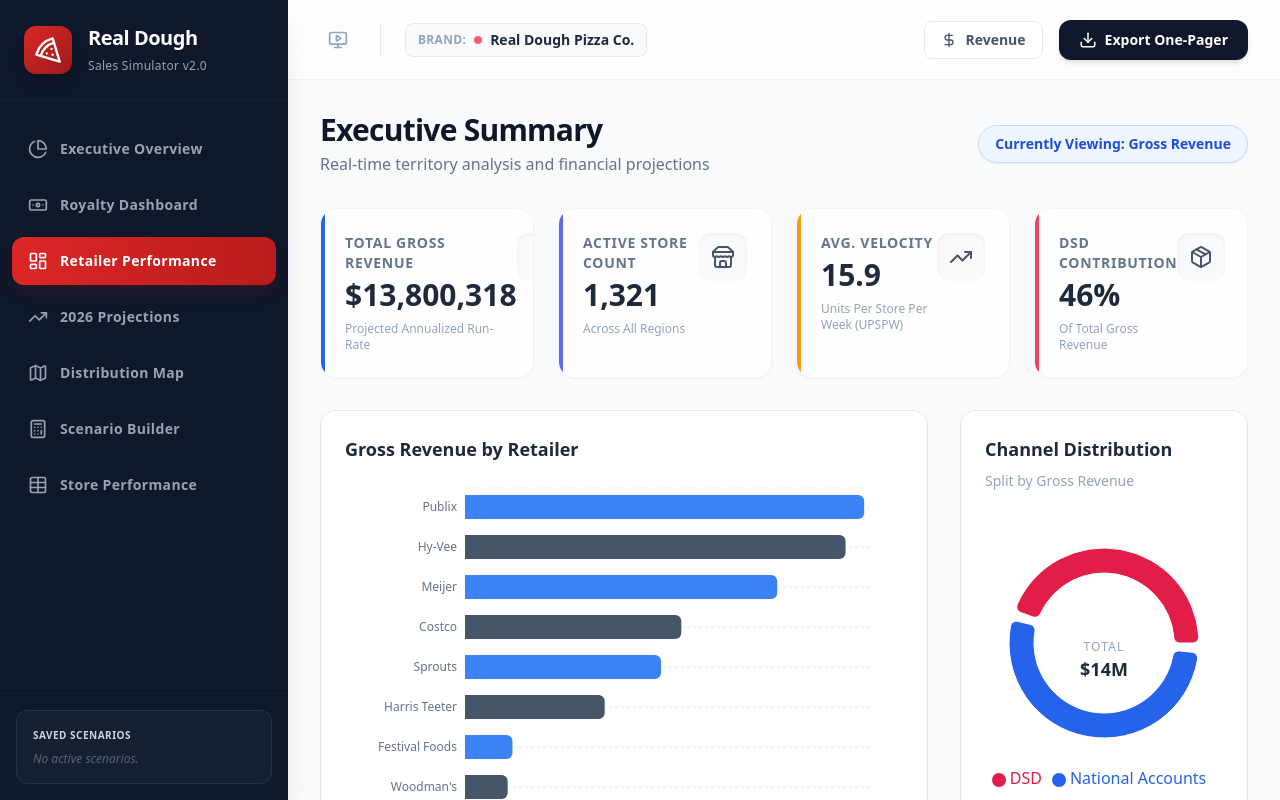
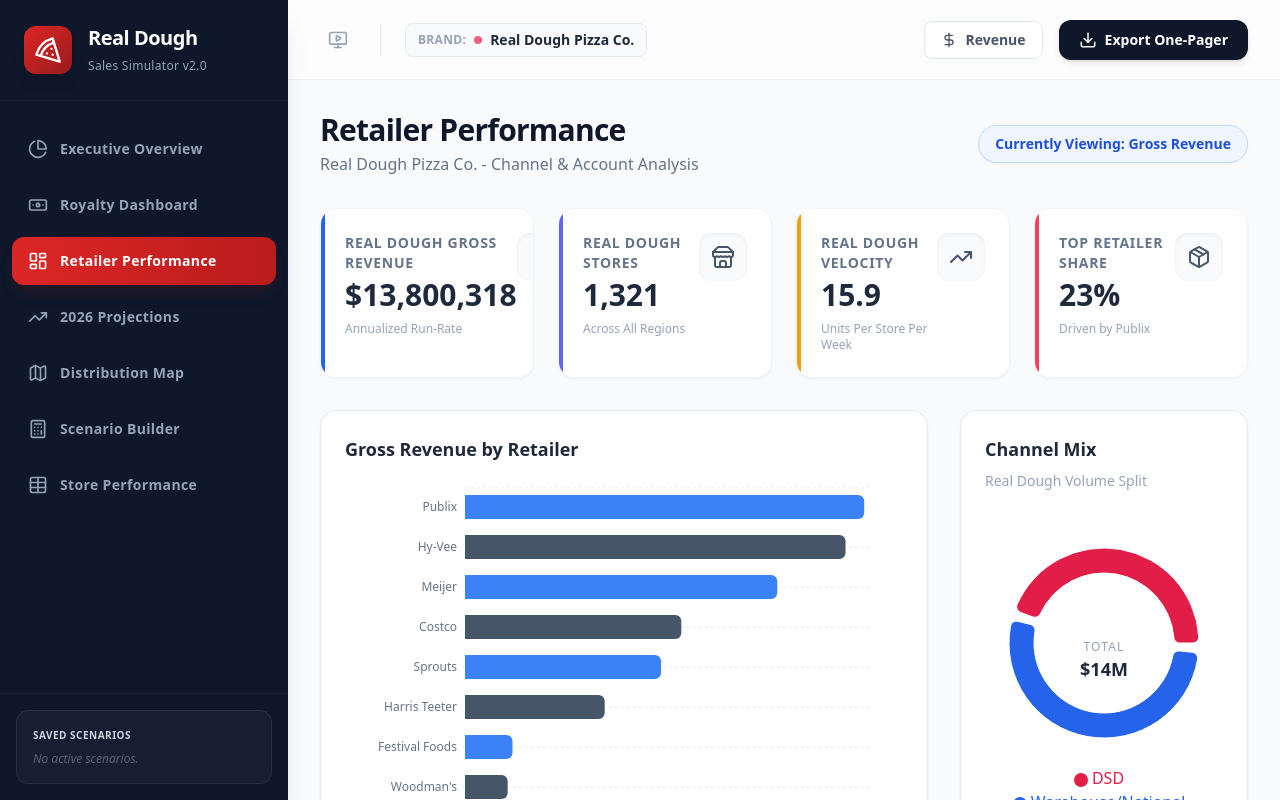
Before and after one commit to prepppy/real-dough-sales-simulator, a React (Vite) app: page / in a window 1280 px wide. Both pictures are taken after a click on the button "Retailer Performance". Built offline with nearby package versions, Linux system fonts and the light colour scheme.

Commit message:
Refactor Retailer Performance and Store Performance modules per revision plan

```diff
--- a/components/Dashboard.tsx
+++ b/components/Dashboard.tsx
@@ -25,7 +25,10 @@
   const isProfit = state.metricMode === 'PROFIT';
   const metricLabel = isProfit ? 'Net Profit' : 'Gross Revenue';
 
-  // Metrics Logic
+  // Metrics Logic - Filtered to Real Dough Pizza Co (Simulated)
+  // In a real app, we'd filter by brandId. Here, we assume filteredStores contains the relevant data.
+  // ISSUE 2 FIX: Renamed metrics to be Real Dough specific
+
   const totalStores = filteredStores.length;
 
   const totalFinancials = filteredStores.reduce((acc, store) => {
@@ -48,11 +51,13 @@
     const value = isProfit ? fins.profit : fins.revenue;
     acc[channel] = (acc[channel] || 0) + value;
     return acc;
-  }, { 'DSD': 0, 'National Account': 0 } as Record<string, number>);
+  }, { 'DSD': 0, 'National Account': 0, 'Warehouse': 0 } as Record<string, number>);
 
+  // Combine Warehouse and National Account for display if needed, or keep separate
+  // Based on spec, Warehouse is key.
   const pieData = [
     { name: 'DSD', value: channelData['DSD'] },
-    { name: 'National Accounts', value: channelData['National Account'] },
+    { name: 'Warehouse/National', value: (channelData['National Account'] || 0) + (channelData['Warehouse'] || 0) },
   ];
 
   // Data for Bar Chart (Metric by Retailer)
@@ -73,8 +78,9 @@
     <div className="space-y-8 animate-fade-in">
       <div className="flex items-center justify-between">
         <div>
-            <h2 className="text-3xl font-bold text-slate-900 tracking-tight">Executive Summary</h2>
-            <p className="text-slate-500 mt-1">Real-time territory analysis and financial projections</p>
+            {/* ISSUE 2 FIX: Renamed from "Executive Summary" to "Retailer Performance" */}
+            <h2 className="text-3xl font-bold text-slate-900 tracking-tight">Retailer Performance</h2>
+            <p className="text-slate-500 mt-1">Real Dough Pizza Co. - Channel & Account Analysis</p>
         </div>
         <span className={`text-sm font-bold px-4 py-2 rounded-full shadow-sm transition-colors border ${isProfit ? 'bg-emerald-50 text-emerald-700 border-emerald-200' : 'bg-blue-50 text-blue-700 border-blue-200'}`}>
           Currently Viewing: {metricLabel}
@@ -83,30 +89,31 @@
 
       <div className="grid grid-cols-1 md:grid-cols-2 lg:grid-cols-4 gap-6">
         <StatCard
-          title={`Total ${metricLabel}`}
+          title={`Real Dough ${metricLabel}`}
           value={formatCurrency(displayTotal)}
-          subtext="Projected Annualized Run-Rate"
+          subtext="Annualized Run-Rate"
           icon={<DollarSign size={24} />}
           color={isProfit ? "bg-emerald-500" : "bg-blue-600"}
         />
         <StatCard
-          title="Active Store Count"
+          title="Real Dough Stores"
           value={totalStores.toLocaleString()}
           subtext={`Across ${state.selectedState === 'ALL' ? 'All Regions' : state.selectedState}`}
           icon={<Store size={24} />}
           color="bg-indigo-500"
         />
         <StatCard
-          title="Avg. Velocity"
+          title="Real Dough Velocity"
           value={avgVelocity.toFixed(1)}
-          subtext="Units Per Store Per Week (UPSPW)"
+          subtext="Units Per Store Per Week"
           icon={<TrendingUp size={24} />}
           color="bg-amber-500"
         />
+        {/* ISSUE 2 FIX: Removed generic DSD Contribution, replaced with Top Retailer Share */}
         <StatCard
-          title="DSD Contribution"
-          value={pieData[0].value > 0 ? ((pieData[0].value / displayTotal) * 100).toFixed(0) + '%' : '0%'}
-          subtext={`Of Total ${metricLabel}`}
+          title="Top Retailer Share"
+          value={barChartData.length > 0 ? ((barChartData[0].value / displayTotal) * 100).toFixed(0) + '%' : '0%'}
+          subtext={`Driven by ${barChartData.length > 0 ? barChartData[0].name : 'None'}`}
           icon={<Package size={24} />}
           color="bg-rose-500"
         />
@@ -140,8 +147,8 @@
         </div>
 
         <div className="bg-white/90 backdrop-blur rounded-2xl shadow-sm border border-slate-200 p-6 flex flex-col">
-          <h3 className="text-lg font-bold text-slate-800 mb-2">Channel Distribution</h3>
-          <p className="text-sm text-slate-400 mb-6">Split by {metricLabel}</p>
+          <h3 className="text-lg font-bold text-slate-800 mb-2">Channel Mix</h3>
+          <p className="text-sm text-slate-400 mb-6">Real Dough Volume Split</p>
           <div className="flex-1 min-h-[250px] relative">
             <ResponsiveContainer width="100%" height="100%">
               <PieChart>
@@ -156,7 +163,7 @@
                   cornerRadius={6}
                 >
                   <Cell key="DSD" fill="#e11d48" />
-                  <Cell key="National" fill="#2563eb" />
+                  <Cell key="Warehouse/National" fill="#2563eb" />
                 </Pie>
                 <Tooltip
                     contentStyle={{ borderRadius: '12px', border: 'none', boxShadow: '0 4px 6px -1px rgba(0,0,0,0.1)' }}
@@ -176,7 +183,7 @@
       </div>
 
       <div className="bg-white/90 backdrop-blur rounded-2xl shadow-sm border border-slate-200 p-6">
-          <h3 className="text-lg font-bold text-slate-800 mb-6">Top Performing Stores</h3>
+          <h3 className="text-lg font-bold text-slate-800 mb-6">Top Performing Stores (Real Dough)</h3>
           <div className="overflow-x-auto">
             <table className="w-full text-left text-sm">
                 <thead className="bg-slate-50 text-slate-500 font-semibold uppercase tracking-wider text-xs">
--- a/components/RetailerTable.tsx
+++ b/components/RetailerTable.tsx
@@ -1,8 +1,8 @@
-
 import React, { useState } from 'react';
 import { useSimulation } from '../context/SimulationContext';
 import { Store } from '../types';
-import { Search } from 'lucide-react';
+import { Search, Filter } from 'lucide-react';
+import { calculateRoyalty } from '../utils/financials'; // ISSUE 7: Import Royalty Logic
 
 export const RetailerTable: React.FC = () => {
   const { filteredStores, updateStore, formatCurrency, getRetailerChannel, products } = useSimulation();
@@ -25,26 +25,75 @@
     s.state.toLowerCase().includes(searchTerm.toLowerCase())
   );
 
-  const getEstRev = (store: Store) => {
-     const avgPrice = products.reduce((acc, p) => acc + p.wholesalePrice, 0) / products.length;
-     return store.baseVelocity * store.currentSkuCount * avgPrice * 52;
+  // ISSUE 7: Update columns to be Real Dough specific
+  const getRowMetrics = (store: Store) => {
+     // Use average Real Dough product price/royalty for now (in real app, specific SKUs)
+     const avgWholesale = products.reduce((acc, p) => acc + p.wholesalePrice, 0) / products.length;
+     const channel = getRetailerChannel(store.retailerId);
+     const royalty = calculateRoyalty(avgWholesale, channel === 'DSD' ? 'DSD' : 'Warehouse');
+
+     const unitsPerWeek = store.baseVelocity; // Real Dough units/week
+     const annualUnits = unitsPerWeek * 52;
+     const estAnnualRevenue = annualUnits * avgWholesale;
+     const qtdRoyalty = (unitsPerWeek * 13) * royalty.total; // QTD approx (13 weeks)
+
+     return {
+         asp: avgWholesale,
+         royaltyPerUnit: royalty.total,
+         estAnnualRevenue,
+         qtdRoyalty
+     };
   };
 
   return (
     <div className="bg-white rounded-xl shadow-sm border border-slate-200 flex flex-col h-full overflow-hidden">
         <div className="p-4 border-b border-slate-200 flex items-center justify-between bg-stone-50">
-            <h3 className="font-bold text-slate-800">Account Detail List</h3>
+            <div>
+                {/* ISSUE 7: Renamed to Store Performance */}
+                <h3 className="font-bold text-slate-800">Store Performance</h3>
+                <p className="text-xs text-slate-500">Real Dough stores by performance</p>
+            </div>
+
+            <div className="flex space-x-3">
                 <div className="relative w-64">
                     <Search className="absolute left-2 top-2.5 text-slate-400" size={16} />
                     <input
                         type="text"
-                    placeholder="Search accounts..."
+                        placeholder="Search stores, states..."
                         value={searchTerm}
                         onChange={(e) => setSearchTerm(e.target.value)}
                         className="w-full pl-8 pr-3 py-2 text-sm border border-slate-300 rounded-lg outline-none focus:border-red-500"
                     />
                 </div>
             </div>
+        </div>
+
+        {/* ISSUE 7: Added Summary Cards */}
+        <div className="grid grid-cols-4 gap-4 p-4 border-b border-slate-100 bg-white">
+            <div className="p-3 bg-slate-50 rounded-lg border border-slate-100">
+                <p className="text-[10px] uppercase text-slate-400 font-bold">Total Stores</p>
+                <p className="text-lg font-bold text-slate-800">{filteredStores.length}</p>
+            </div>
+            <div className="p-3 bg-slate-50 rounded-lg border border-slate-100">
+                <p className="text-[10px] uppercase text-slate-400 font-bold">Avg Velocity</p>
+                <p className="text-lg font-bold text-slate-800">
+                    {(filteredStores.reduce((a, s) => a + s.baseVelocity, 0) / (filteredStores.length || 1)).toFixed(1)}
+                </p>
+            </div>
+            <div className="p-3 bg-slate-50 rounded-lg border border-slate-100">
+                <p className="text-[10px] uppercase text-slate-400 font-bold">DSD Stores</p>
+                <p className="text-lg font-bold text-rose-600">
+                    {filteredStores.filter(s => getRetailerChannel(s.retailerId) === 'DSD').length}
+                </p>
+            </div>
+            <div className="p-3 bg-slate-50 rounded-lg border border-slate-100">
+                <p className="text-[10px] uppercase text-slate-400 font-bold">Warehouse Stores</p>
+                <p className="text-lg font-bold text-blue-600">
+                    {filteredStores.filter(s => getRetailerChannel(s.retailerId) !== 'DSD').length}
+                </p>
+            </div>
+        </div>
+
         <div className="overflow-auto flex-1 custom-scrollbar">
             <table className="w-full text-sm text-left">
                 <thead className="bg-stone-100 text-slate-600 sticky top-0 z-10">
@@ -52,14 +101,17 @@
                         <th className="p-3 font-semibold">Store Name</th>
                         <th className="p-3 font-semibold">Channel</th>
                         <th className="p-3 font-semibold">State</th>
-                        <th className="p-3 font-semibold">SKU Count</th>
                         <th className="p-3 font-semibold text-right">Velocity</th>
-                        <th className="p-3 font-semibold text-right">Annual Wholesale</th>
+                        {/* ISSUE 7: Updated Columns */}
+                        <th className="p-3 font-semibold text-right">Avg ASP</th>
+                        <th className="p-3 font-semibold text-right">Royalty/Unit</th>
+                        <th className="p-3 font-semibold text-right">QTD Royalty</th>
                     </tr>
                 </thead>
                 <tbody className="divide-y divide-slate-100">
                     {tableData.slice(0, 100).map(store => {
                         const channel = getRetailerChannel(store.retailerId);
+                        const metrics = getRowMetrics(store);
                         return (
                             <tr key={store.id} className="hover:bg-stone-50 transition-colors">
                                 <td className="p-3 font-medium text-slate-800">{store.name}</td>
@@ -69,30 +121,12 @@
                                     </span>
                                 </td>
                                 <td className="p-3 text-slate-500">{store.state}</td>
-                                <td className="p-3">
-                                    {editId === store.id ? (
-                                        <div className="flex items-center space-x-2">
-                                            <input
-                                                type="number"
-                                                className="w-16 border rounded p-1"
-                                                value={editVal}
-                                                onChange={(e) => setEditVal(Number(e.target.value))}
-                                            />
-                                            <button onClick={() => handleSave(store.id)} className="text-green-600 text-xs font-bold">OK</button>
-                                        </div>
-                                    ) : (
-                                        <span
-                                            onClick={() => handleEditClick(store)}
-                                            className="cursor-pointer border-b border-dashed border-slate-300 hover:text-red-600 hover:border-red-600"
-                                            title="Click to Edit"
-                                        >
-                                            {store.currentSkuCount}
-                                        </span>
-                                    )}
-                                </td>
-                                <td className="p-3 text-right text-slate-600">{store.baseVelocity.toFixed(1)}</td>
-                                <td className="p-3 text-right font-mono text-slate-700">
-                                    {formatCurrency(getEstRev(store))}
+                                <td className="p-3 text-right font-bold text-slate-700">{store.baseVelocity.toFixed(1)}</td>
+                                {/* ISSUE 7: New Data Cells */}
+                                <td className="p-3 text-right text-slate-600 font-mono">${metrics.asp.toFixed(2)}</td>
+                                <td className="p-3 text-right text-slate-600 font-mono">${metrics.royaltyPerUnit.toFixed(2)}</td>
+                                <td className="p-3 text-right font-bold text-emerald-600">
+                                    {formatCurrency(metrics.qtdRoyalty)}
                                 </td>
                             </tr>
                         );
```
Lines whose indentation alone changed are shown as unchanged.
